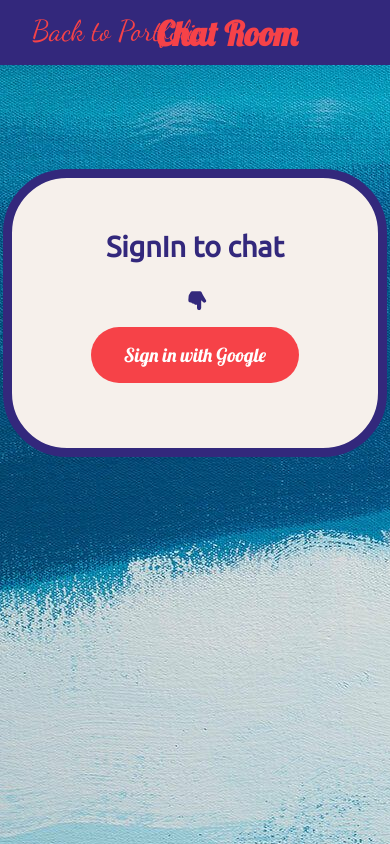
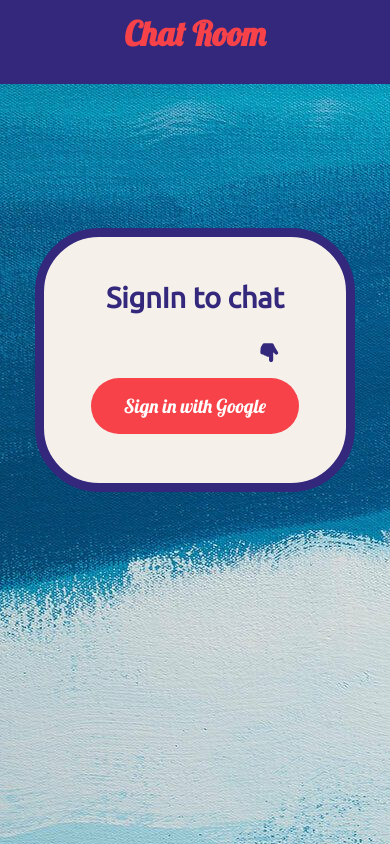
Before and after one commit to lutarring/react_chat_app, a React (Create React App) app: page / in a window 390 px wide. Built offline with nearby package versions, Linux system fonts and the light colour scheme; no server answers; a web font is replaced by a local one.

Commit message:
update css

```diff
--- a/src/App.js
+++ b/src/App.js
@@ -1,7 +1,6 @@
 import './index.css';
 import Chat from './component/Chat/Chat';
 import Header from './component/Header/Header';
-import Send from './component/Send/Send';
 import SignIn from './component/SignIn/SignIn';
 import { useAuthState } from 'react-firebase-hooks/auth';
 import { getAuth } from "firebase/auth";
@@ -17,7 +16,7 @@ function App() {
   return (
     <>
     <Header />
-    {user? <><Send/ > <Chat /> </>: <SignIn />}
+    {user? <> <Chat /> </>: <SignIn />}
     </>
   );
 }
--- a/src/component/Chat/Chat.css
+++ b/src/component/Chat/Chat.css
@@ -1,15 +1,29 @@
 @import url('https://fonts.googleapis.com/css2?family=Josefin+Sans:wght@100&display=swap');
+@import url('https://fonts.googleapis.com/css2?family=Roboto+Mono:wght@300&display=swap');
+@import url('https://fonts.googleapis.com/css2?family=Dosis:wght@200&display=swap');
 
-.chat_container {
-    width: 40%;
-    height: 40rem;
-    background: var(--color-light) ;
-    display: block;
-    left: 55%;
-    top: 12%;
-    position: fixed;
-    border-radius: 1.5rem;
+  .chat_container {
+  display: grid;
+  grid-template-columns: 1fr;
+  width: 40%;
+  gap: 2rem;
+
+  }
+
+  .chat_container > div {
+    border-radius: 2rem;
+  }
+
+  .chat_box {
+    display: grid;
+    padding: 10px;
+    background: var(--color-light);
+    height: 30rem;
     backdrop-filter: blur(15px);
+    overflow-y: scroll;
+    display: flex;
+    flex-direction: column;
+
   }
 
 .chat_title{
@@ -22,5 +36,44 @@
 
 .chat_body{
     height: 80%;
-    padding-left: 1.5rem;
 }
+
+form>input {
+  height: 3rem;
+  font-family: 'Roboto Mono', monospace;
+  width:80%;
+}
+
+form>button {
+  height: 3rem;
+  font-family: 'Dosis', sans-serif;
+  background: var(--color-primary-red);
+  color: var(--color-black);
+    width:20%;
+}
+
+/* ==================== MEDIA QUERIRES (MEDIUM DEICES) ===================== */
+@media screen and (max-width: 1024px) {
+  .chat_container {
+  grid-template-columns: 1fr;
+  }
+
+  .chat_container > div {
+    width: 80%;
+    padding: 2rem;
+    margin: 0 auto;
+      }
+}
+
+/* ==================== MEDIA QUERIRES (SMALL DEICES) ===================== */
+@media screen and (max-width: 600px) {
+  .chat_container {
+    grid-template-columns: 1fr;
+    gap: 1rem;
+  }
+  .chat_container>div {
+    width: 100%;
+    padding: 2rem;
+    margin: 0 auto;
+  }
+}
--- a/src/component/Chat/Chat.jsx
+++ b/src/component/Chat/Chat.jsx
@@ -2,7 +2,6 @@ import React, { useState } from 'react';
 import '../../index.css'
 import '../Chat/Chat.css'
 import moment from 'moment';
-
 
 const Chat = () => {
   const date = moment().calendar();
@@ -11,14 +10,27 @@ const Chat = () => {
   const [formValue, setFormValue] = useState('');
 
   return (
-    <div className="chat_container">
-      <div className="chat_title">
-        <h2>{date}</h2>
+    <section className="chat">
+      <div className="container chat_container">
+        <div className="chat_box">
+          <div className="chat_title">
+          <h2>{date}</h2>
+          </div>
+          <div className="chatroom_body">
+            editting...
+             {/* {messages && messages.map(msg => <Message key={msg.id} message={msg} />)} */}
+          </div>
+          <div className="chat_bottom_bar">
+          </div>
+        </div>
+        <div className="send">
+          <form>
+            <input value={formValue} onChange={(e) => setFormValue(e.target.value)} placeholder="say something nice" />
+            <button type="submit" disabled={!formValue}>SEND🕊️</button>
+          </form>
+        </div>
       </div>
-      <div className="chatroom_body">editing...</div>
-      <div className="chat_bottom_bar">
-      </div>
-    </div>
+    </section>
   )
 }
 
--- a/src/component/Header/Header.css
+++ b/src/component/Header/Header.css
@@ -1,15 +1,15 @@
 @import url('https://fonts.googleapis.com/css2?family=Beau+Rivage&family=Dancing+Script&family=Lobster&family=Noto+Sans+JP:wght@100&display=swap');
 
 header {
-    height: 65px;
     overflow: hidden;
     background-color: var(--color-primary-bule);
     color: var(--color-primary-red);
+    text-align: center;
   }
 
   .header_container {
+    height: 65px;
     width: 100%;
-    height: 100%;
     position: relative;
     display: flex;
   }
@@ -26,7 +26,6 @@ header {
     position: relative;
     font-size: 1.4rem;
     font-family: 'Lobster', cursive;
-    text-align: center;
     width:70%;
   }
 
@@ -53,3 +52,22 @@ header {
   .logOut_button:hover {
     transform: scale(1.2) ;
   }
+
+/* ==================== MEDIA QUERIRES (MEDIUM DEICES) ===================== */
+@media screen and (max-width: 1024px) {
+
+}
+
+/* ==================== MEDIA QUERIRES (SMALL DEICES) ===================== */
+@media screen and (max-width: 600px) {
+  header {
+    height: 10vh;
+  }
+  .back-button,
+  .logOut_div {
+    display: none;
+  }
+  .title {
+    width: 100%;
+  }
+}
--- /dev/null
+++ b/src/component/Message/Message.css
@@ -0,0 +1,4 @@
+.message {
+    display: flex;
+    align-items: center;
+}
--- /dev/null
+++ b/src/component/Message/Message.jsx
@@ -0,0 +1,22 @@
+import React from 'react'
+import { getAuth } from "firebase/auth";
+
+
+const Message = (props) => {
+  const auth = getAuth();
+
+  const { text, uid, photoURL } = props.message;
+
+  const messageClass = uid === auth.currentUser.uid ? 'sent' : 'received';
+
+  return (
+  <>
+    <div className={`message ${messageClass}`}>
+      <img src={photoURL || 'https://api.adorable.io/avatars/23/abott@adorable.png'} />
+      <p>{text}</p>
+    </div>
+  </>
+  )
+}
+
+export default Message
--- a/src/component/Send/Send.css
+++ /dev/null
@@ -1,21 +0,0 @@
-@import url('https://fonts.googleapis.com/css2?family=Roboto+Mono:wght@300&display=swap');
-@import url('https://fonts.googleapis.com/css2?family=Dosis:wght@200&display=swap');
-
-form {
-    padding-top: 12rem;
-    padding-left: 5rem;
-}
-
-form > input {
-    height: 3rem;
-    width: 30%;
-    font-family: 'Roboto Mono', monospace;
-  }
-
-form > button {
-    height: 3rem;
-    width: 6rem;
-    font-family: 'Dosis', sans-serif;
-    background: var(--color-primary-red);
-    color: var(--color-black);
-}
--- a/src/component/Send/Send.jsx
+++ /dev/null
@@ -1,16 +0,0 @@
-import React, { useState } from 'react';
-import '../../index.css'
-import '../Send/Send.css'
-
-const Send = () => {
-    const [formValue, setFormValue] = useState('');
-
-  return (
-    <form>
-          <input value={formValue} onChange={(e) => setFormValue(e.target.value)} placeholder="say something nice" />
-          <button type="submit" disabled={!formValue}>SEND🕊️</button>
-    </form>
-  )
-}
-
-export default Send
--- a/src/component/SignIn/SignIn.css
+++ b/src/component/SignIn/SignIn.css
@@ -1,16 +1,21 @@
 @import url('https://fonts.googleapis.com/css2?family=Ubuntu&display=swap');
 @import url('https://fonts.googleapis.com/css2?family=Beau+Rivage&family=Dancing+Script&family=Lobster&family=Noto+Sans+JP:wght@100&display=swap');
 
-.signIn_container {
-    width: 24rem;
-    height: 18rem;
+.signIn_container{
+  text-align: center;
+  height: 100%;
+  position: relative;
+}
+
+.signIn_container > div {
+    margin-top: 5rem;
     background: var(--color-primary) ;
-    display: block;
+    width: 22rem;
+    position: absolute;
+    height: 16.5rem;
     left: 50%;
-    top: 20%;
-    position: fixed;
+    transform: translateX(-50%);
     border-radius: 4rem;
-    transform: translateX(-50%);
     backdrop-filter: invert(70%);
     backdrop-filter: opacity(20%);
     border: 0.6rem solid var(--color-primary-bule);
@@ -25,12 +30,12 @@
     height: 8%;
   }
   .signIn_text{
-    margin-top: 2.5rem;
+    margin-top: 2rem;
     display: block;
   }
   .signIn_icon{
     margin-top: 1rem;
-    margin-left: 11rem;
+    margin-left: 9.5rem;
     margin-bottom: 1rem;
     transform: rotate(0.5turn);
     display: block;
@@ -41,6 +46,7 @@
     background: var(--color-primary-red);
     color: var(--color-white);
     margin: 0 auto;
+    margin-bottom: 2rem;
     height:3.5rem;
     width:13rem;
     text-align: center;
@@ -52,3 +58,29 @@
   .signIn_button:hover{
     transform: scale(1.2);
   }
+
+  /* ==================== MEDIA QUERIRES (MEDIUM DEICES) ===================== */
+  @media screen and (max-width: 1024px) {
+    .signIn_container >div{
+      margin: 0 auto;
+      margin-top: 15rem;
+      width:30rem;
+    }
+
+    .signIn_icon {
+      margin-left: 13.5rem;
+    }
+
+  }
+
+  /* ==================== MEDIA QUERIRES (SMALL DEICES) ===================== */
+  @media screen and (max-width: 600px) {
+    .signIn_container >div{
+      margin: 0 auto;
+      margin-top: 9rem;
+      width:20rem;
+    }
+    .signIn_icon {
+      margin-left: rem;
+    }
+  }
--- a/src/component/SignIn/SignIn.jsx
+++ b/src/component/SignIn/SignIn.jsx
@@ -5,7 +5,9 @@ import {BsHandIndexThumbFill} from 'react-icons/bs'
 import { initializeApp } from "firebase/app";
 import { getAnalytics } from "firebase/analytics";
 import { getFirestore, collection, getDocs } from 'firebase/firestore/lite';
-import { getAuth, signInWithPopup, signOut, GoogleAuthProvider } from "firebase/auth";
+import { getAuth, signInWithPopup, GoogleAuthProvider } from "firebase/auth";
+import Message from '../Message/Message';
+
 
  // TODO: Add SDKs for Firebase products that you want to use
 // https://firebase.google.com/docs/web/setup#available-libraries
@@ -24,24 +26,19 @@ const firebaseConfig = {
 
 // Initialize Firebase
 const app = initializeApp(firebaseConfig);
-const analytics = getAnalytics(app);
 const db = getFirestore(app);
 const auth = getAuth();
 const provider = new GoogleAuthProvider();
 
 
-
-
 const SignIn = () => {
   const signInWithGoogle = () => {
-    signInWithPopup(auth, provider)
-  .then((result) => {
+    signInWithPopup(auth, provider).then((result) => {
     // This gives you a Google Access Token. You can use it to access the Google API.
     const credential = GoogleAuthProvider.credentialFromResult(result);
     const token = credential.accessToken;
     // The signed-in user info.
     const user = result.user;
-    console.log(user);
     // ...
   }).catch((error) => {
     // Handle Errors here.
@@ -55,12 +52,22 @@ const SignIn = () => {
   });
   }
 
+  const getData = async (e) => {
+  const querySnapshot = await getDocs(collection(db, "chat"));
+  const dataArray = querySnapshot.docs.map(doc => doc.data());
+  console.log('dataArray',dataArray);
+  return dataArray;
+  }
+
+
   return (
     <div className="signIn_container">
       <div className="signIn_body">
         <h2 className="signIn_text">SignIn to chat</h2>
          <BsHandIndexThumbFill className='signIn_icon'/>
          <button className="btn signIn_button" onClick={signInWithGoogle}>Sign in with Google</button>
+         {/* <button className="btn signIn_button" onClick={getData}>get data</button> */}
+
       </div>
     </div>
   )
--- a/src/index.css
+++ b/src/index.css
@@ -48,8 +48,7 @@ body {
 
 /* =========================== GENEARL STYLES ============================ */
 .container {
-  width: 100%;
-  height: 100%;
+  width: 75%;
   margin: 0 auto;
 }
 
@@ -67,7 +66,7 @@ h1 {
 }
 
 section {
-  margin-top: 8rem;
+  margin-top: 3rem;
 }
 section > h2,
 section > h5 {
@@ -121,11 +120,11 @@ img {
 /* ==================== MEDIA QUERIRES (MEDIUM DEICES) ===================== */
 @media screen and (max-width: 1024px) {
   .container {
-    width: 86%;
+    width: 90%;
   }
 
   section {
-    margin-top: 6rem;
+    margin-top: 8rem;
   }
 }
 /* ==================== MEDIA QUERIRES (SMALL DEICES) ===================== */
```
